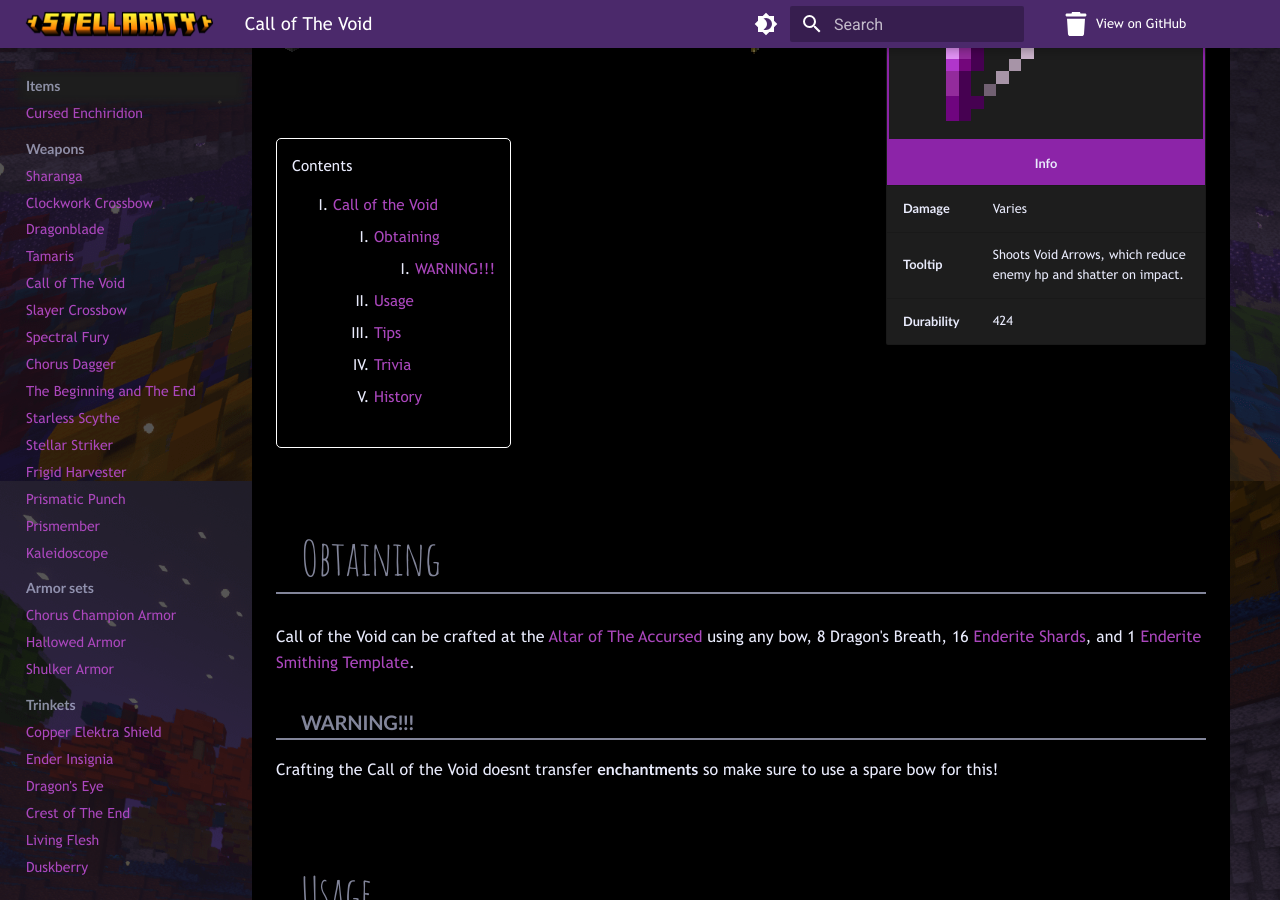
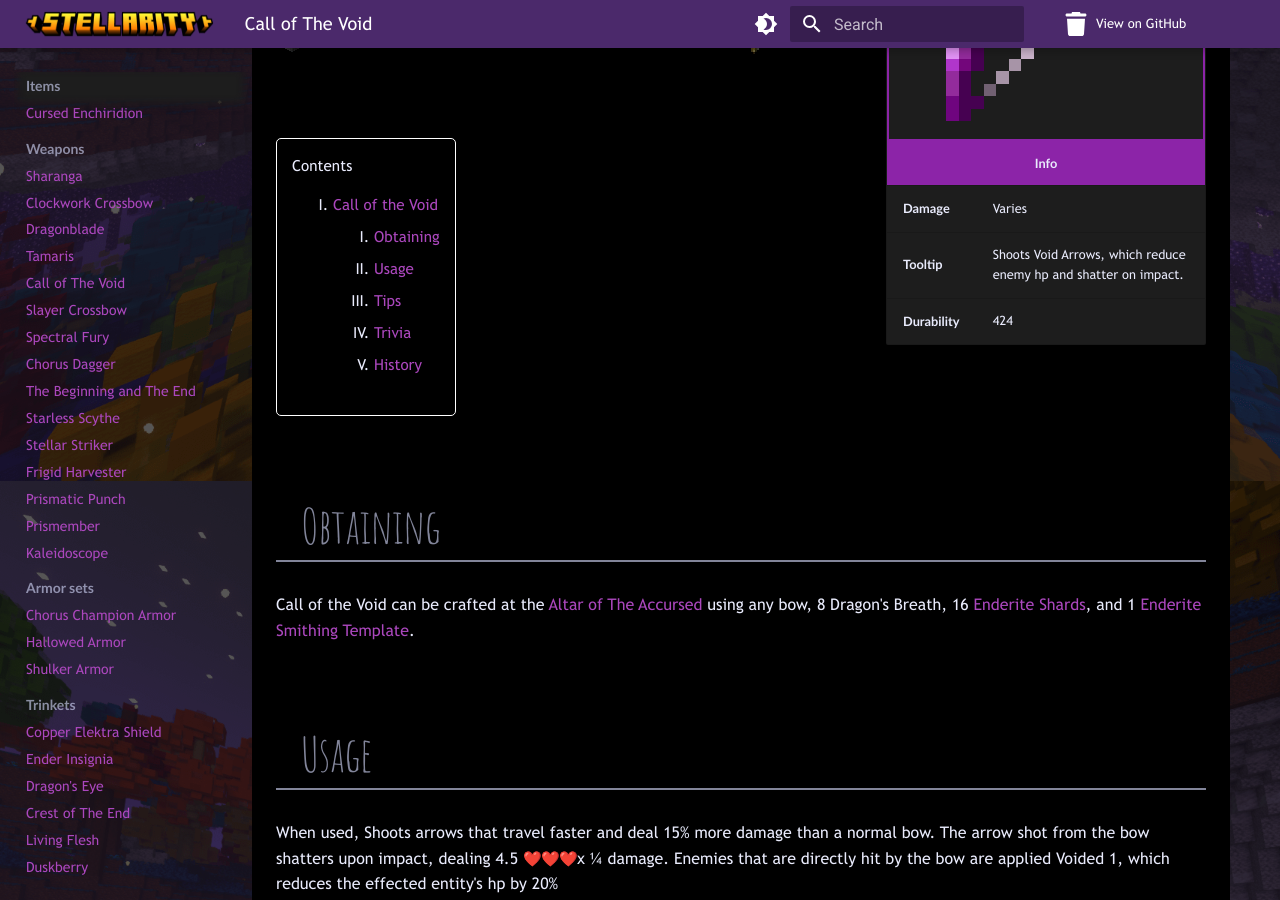
Before and after one commit to koharas-Basement/Stellarity-Wiki, an MkDocs documentation site: the page built from docs/items/call_of_the_void.md, in a window 1280 px wide and 900 px high, scrolled down 419 px. Built offline with MkDocs 1.6.1 and Material for MkDocs 9.7.7, drawn with Linux system fonts in a browser that asks for light colours; emoji names are drawn with the system emoji font; comment, search, counter and statistics services are not loaded.

Commit message:
oops i fucked up

```diff
--- a/docs/items/call_of_the_void.md
+++ b/docs/items/call_of_the_void.md
@@ -42,8 +42,6 @@
 
 ## Obtaining
 Call of the Void can be crafted at the [Altar of The Accursed](../mechanics/altar_of_the_accursed.md) using any bow, 8 Dragon's Breath, 16 [Enderite Shards](../items/materials/enderite_shard.md), and 1 [Enderite Smithing Template](../items/materials/enderite_smithing_template.md).
-### **WARNING!!!**
-Crafting the Call of the Void doesnt transfer **enchantments** so make sure to use a spare bow for this!
 
 ## Usage
 When used, Shoots arrows that travel faster and deal 15% more damage than a normal bow. The arrow shot from the bow shatters upon impact, dealing 4.5 :heart::heart::heart:x 1/4 damage. Enemies that are directly hit by the bow are applied Voided 1, which reduces the effected entity's hp by 20%
```
